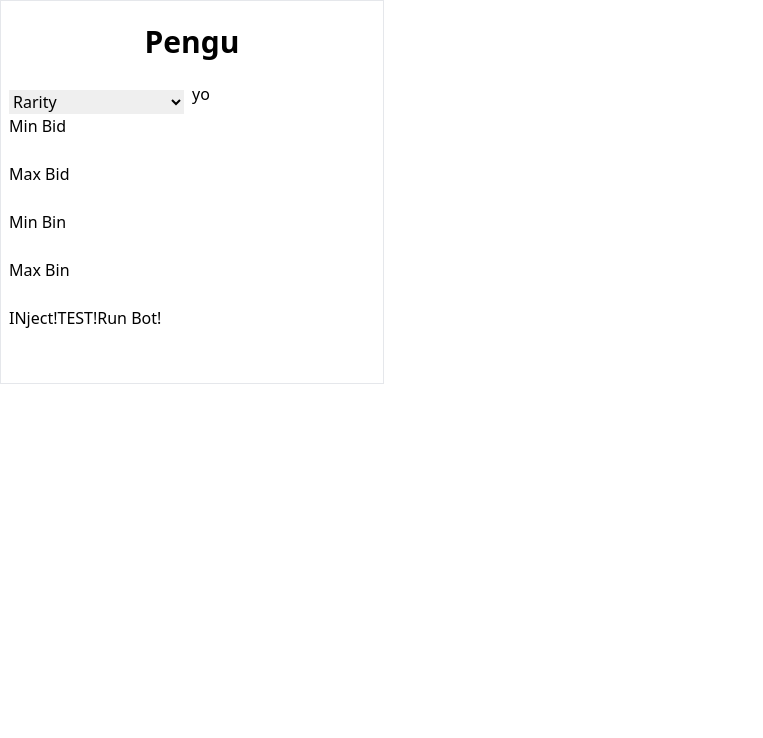
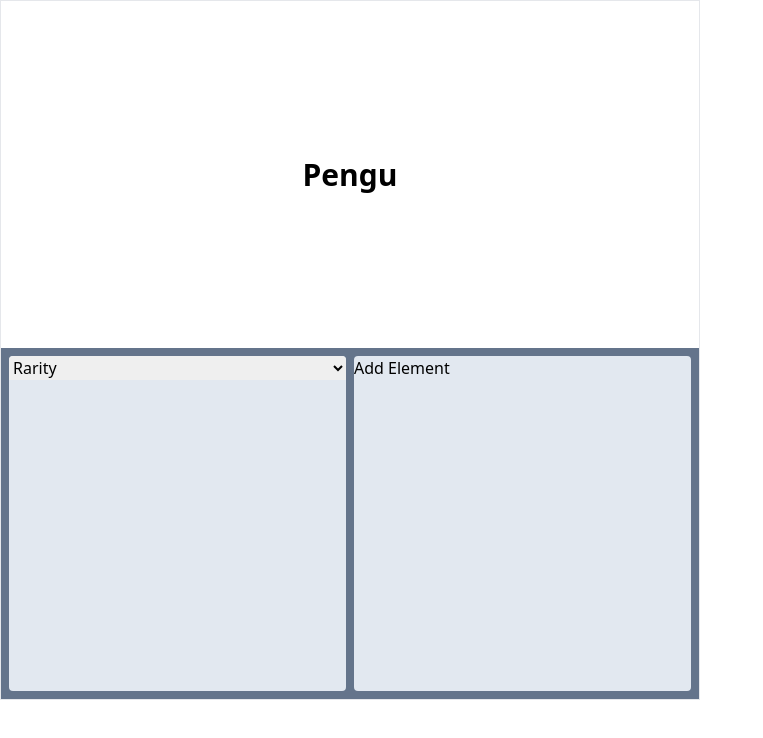
Before and after one commit to daniman123/browser-extend, a React app: page / in a window 1280 px wide. Shown: the top 738 px of the page, without its empty margins (0-763 px from the left). Built offline with nearby package versions, Linux system fonts and the light colour scheme.

Commit message:
shi ge wickied

```diff
--- a/src/popup/app/App.tsx
+++ b/src/popup/app/App.tsx
@@ -1,18 +1,13 @@
 import React, { useState } from "react";
-import PriceInputs from "./components/PriceInputs";
-import rarities from "../data/activeRarities.json";
-import FiltersPanel from "./components/FiltersPanel";
-import RuntimeControls from "./components/RuntimeControls";
 import ToggleBot from "./components/ToggleBot";
+import MainContent from "./components/MainContent";
 
 const App = () => {
 	const [toggleBot, setToggleBot] = useState(true);
-	const [rarity, setRarity] = useState("");
-	const [prices, setPrices] = useState([0, 0, 0, 0]);
+
 	return (
-		<main className="h-96 w-96 border ">
+		<main className="h-[700px] w-[700px] border ">
 			<section className="h-full w-full grid grid-flow-row auto-rows-auto">
-
 				<h1 className="flex items-center justify-center font-bold text-3xl">
 					Pengu
 				</h1>
@@ -20,18 +15,7 @@ const App = () => {
 				{!toggleBot ? (
 					<ToggleBot setToggleBot={setToggleBot} />
 				) : (
-					<section className="w-full grid grid-flow-col auto-cols-fr">
-						<section className="w-full p-2">
-							<FiltersPanel
-								defaultOptionLabel="Rarity"
-								setRarity={setRarity}
-								jsonData={rarities}
-							/>
-							<PriceInputs setPrices={setPrices} prices={prices} />
-							<RuntimeControls rarity={rarity} prices={prices} />
-						</section>
-						<section>yo</section>
-					</section>
+					<MainContent />
 				)}
 			</section>
 		</main>
--- a/src/popup/app/components/FiltersPanel.tsx
+++ /dev/null
@@ -1,39 +0,0 @@
-import React from "react";
-
-export interface IFiltersPanel {
-	defaultOptionLabel: string;
-	setRarity: React.Dispatch<React.SetStateAction<string>>;
-	jsonData: string[];
-}
-
-const FiltersPanel = ({
-	defaultOptionLabel,
-	setRarity,
-	jsonData,
-}: IFiltersPanel) => {
-	return (
-		<>
-			<select
-				name=""
-				id=""
-				className="w-full"
-				defaultValue={defaultOptionLabel}
-				onChange={(e) => {
-					setRarity(e.target.value);
-				}}
-			>
-				<option disabled value={defaultOptionLabel}>
-					{defaultOptionLabel}
-				</option>
-
-				{jsonData.map((value, index) => (
-					<option key={index} value={value}>
-						{value}
-					</option>
-				))}
-			</select>
-		</>
-	);
-};
-
-export default FiltersPanel;
--- /dev/null
+++ b/src/popup/app/components/FiltersPanel/FiltersPanel.tsx
@@ -0,0 +1,26 @@
+import React from "react";
+
+export interface IFiltersPanel {
+	defaultOptionLabel: string;
+	children: React.ReactNode;
+}
+
+const FiltersPanel = ({ defaultOptionLabel, children }: IFiltersPanel) => {
+	return (
+		<>
+			<select
+				name=""
+				id=""
+				className="w-full rounded-t outline-none"
+				defaultValue={defaultOptionLabel}
+			>
+				<option disabled value={defaultOptionLabel}>
+					{defaultOptionLabel}
+				</option>
+				{children}
+			</select>
+		</>
+	);
+};
+
+export default FiltersPanel;
--- /dev/null
+++ b/src/popup/app/components/FiltersPanel/RarityDropdown.tsx
@@ -0,0 +1,33 @@
+import React, { useEffect, useState } from "react";
+import filtersListJson from "../../../data/activeRarities.json";
+
+export interface IRarityDropdown {
+	defaultOptionLabel: string;
+	updateElement: (e: any) => void;
+}
+
+const RarityDropdown = ({
+	defaultOptionLabel,
+	updateElement,
+}: IRarityDropdown) => {
+	return (
+		<select
+			name=""
+			id=""
+			className="w-full rounded-t outline-none"
+			defaultValue={defaultOptionLabel}
+			onChange={updateElement}
+		>
+			<option disabled value={defaultOptionLabel}>
+				{defaultOptionLabel}
+			</option>
+			{filtersListJson.map((value, index) => (
+				<option key={index} value={value}>
+					{value}
+				</option>
+			))}
+		</select>
+	);
+};
+
+export default RarityDropdown;
--- /dev/null
+++ b/src/popup/app/components/FiltersPanel/RenderFiltersList.tsx
@@ -0,0 +1,16 @@
+import React from "react";
+import filtersListJson from "../../../data/activeRarities.json";
+
+const RenderFiltersList = () => {
+	return (
+		<>
+			{filtersListJson.map((value, index) => (
+				<option key={index} value={value}>
+					{value}
+				</option>
+			))}
+		</>
+	);
+};
+
+export default RenderFiltersList;
--- /dev/null
+++ b/src/popup/app/components/MainContent.tsx
@@ -0,0 +1,69 @@
+import React, { useState } from "react";
+import RarityDropdown from "./FiltersPanel/RarityDropdown";
+
+const MainContent = () => {
+	const [activeList, setActiveList] = useState<number>(0);
+	const [elements, setElements] = useState<any[]>([]);
+
+	const addElement = () => {
+		const newElement = {
+			id: elements.length,
+			content: `Filter ${elements.length + 1}`,
+			additionalData: "",
+		};
+		setElements([...elements, newElement]);
+	};
+
+	const removeElement = (index: number) => {
+		setElements(elements.filter((_, i) => i !== index));
+	};
+
+	const updateElement = (e: any) => {
+		const rarity = e.target.value;
+		setElements(
+			elements.map((element, i) => {
+				if (i === activeList) {
+					return {
+						...element,
+						additionalData: `${element.additionalData} ${rarity}`,
+					};
+				}
+				return element;
+			})
+		);
+	};
+
+	return (
+		<section className="w-full grid grid-flow-col auto-cols-fr gap-2 p-2 bg-slate-500">
+			<section className="rounded bg-slate-200">
+				<RarityDropdown
+					defaultOptionLabel="Rarity"
+					updateElement={updateElement}
+				/>
+			</section>
+
+			<section className="rounded bg-slate-200">
+				<button onClick={addElement}>Add Element</button>
+				<div>
+					{elements.map((element, index) => (
+						<div
+							className={index === activeList ? "bg-green-500" : ""}
+							onClick={() => setActiveList(index)}
+						>
+							<p key={element.id}>{element.content}</p>
+							<div>{element.additionalData}</div>
+							<button
+								className="text-red-700"
+								onClick={() => removeElement(index)}
+							>
+								X
+							</button>
+						</div>
+					))}
+				</div>
+			</section>
+		</section>
+	);
+};
+
+export default MainContent;
--- a/src/popup/app/components/PriceInputs.tsx
+++ b/src/popup/app/components/PriceInputs.tsx
@@ -24,8 +24,9 @@ const PriceInputs = ({ prices, setPrices }: IPriceInputs) => {
 		<>
 			{[0, 1, 2, 3].map((index) => (
 				<React.Fragment key={index}>
-					<h4>{setInputTitle(index)}</h4>
+					<h4 className="indent-1 font-semibold">{setInputTitle(index)}</h4>
 					<input
+					className="w-full outline-none indent-2"
 						type="tel"
 						value={prices[index] || ""}
 						onChange={(e) => {
```
